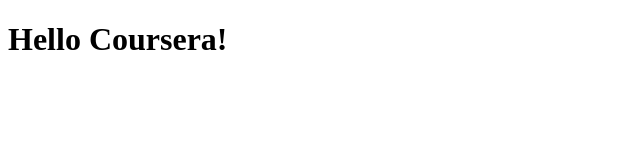
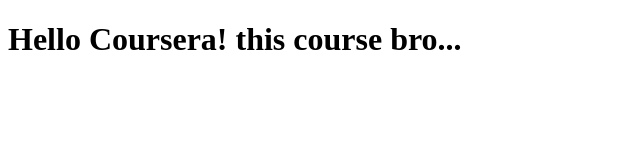
Before and after one commit to cxwang1037738928/coursera-test, a plain HTML site: page site/index.html in a window 1280 px wide. Shown: the whole page, without its empty margins (0-640 px from the left). Drawn offline with Linux system fonts and the light colour scheme.

Commit message:
another addition

```diff
--- a/site/index.html
+++ b/site/index.html
@@ -4,6 +4,6 @@
 	<title>Hello Coursera! this is a great course!</title>
 </head>
 <body>
-<h1>Hello Coursera!</h1>
+<h1>Hello Coursera! this course bro...</h1>
 </body>
 </html>
```
